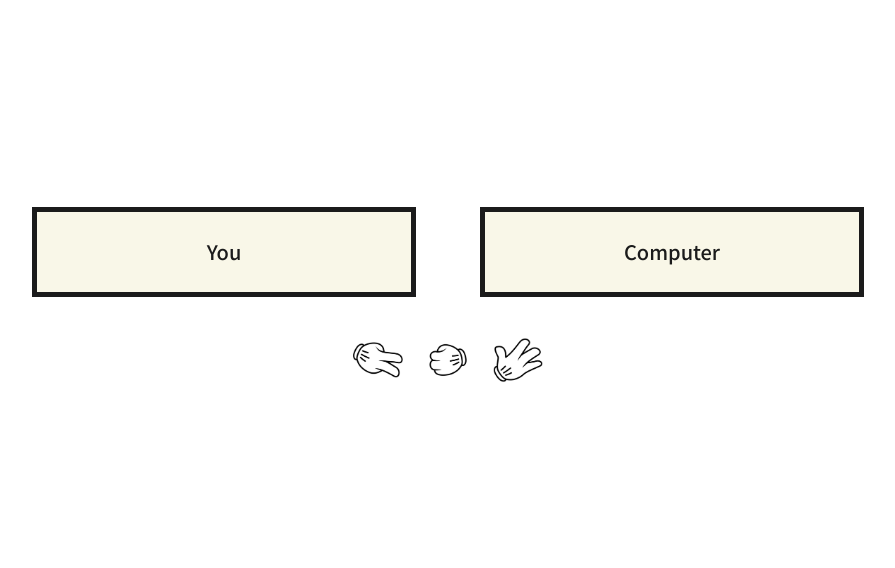
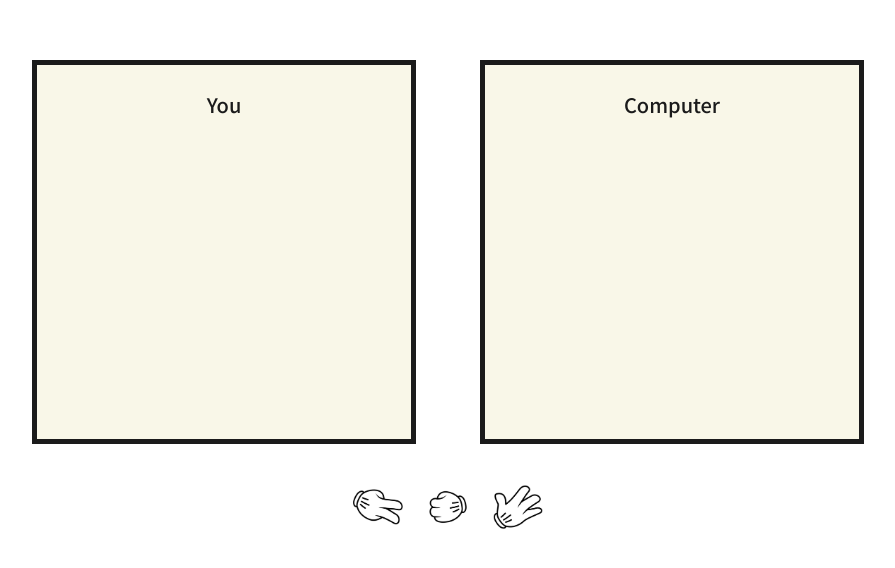
Before and after one commit to atelier2430/study_noona, a React (Create React App) app: page / in a window 1280 px wide. Shown: the part 104-672 px from the top of the page, without its empty margins (192-1087 px from the left). Built offline with nearby package versions, Linux system fonts and the light colour scheme.

Commit message:
[ADD] 가위바위보 박스 최소 높이 추가

```diff
--- a/src/assets/css/project/rock-paper-scissor.css
+++ b/src/assets/css/project/rock-paper-scissor.css
@@ -18,6 +18,7 @@
     justify-content: space-between;
     align-items: center;
     width: 30vw;
+    min-height: 30vw;
     padding: 2vw;
     border: 5px solid #1b1b1b;
     background-color: #F9F7E8;
```
